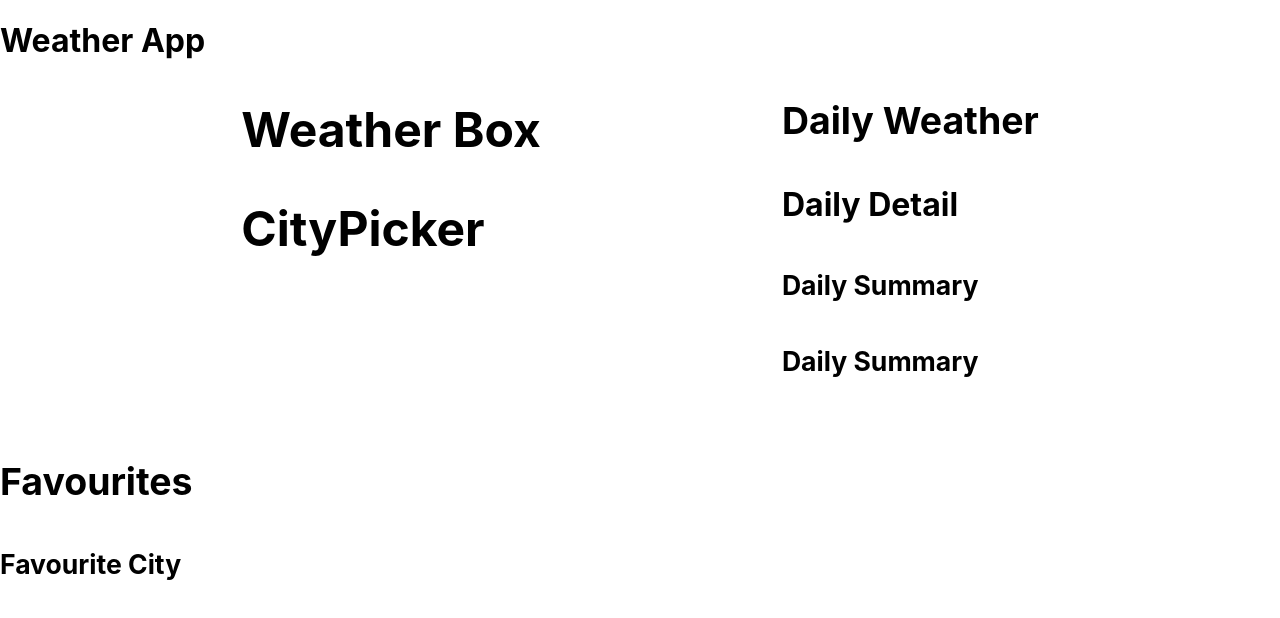
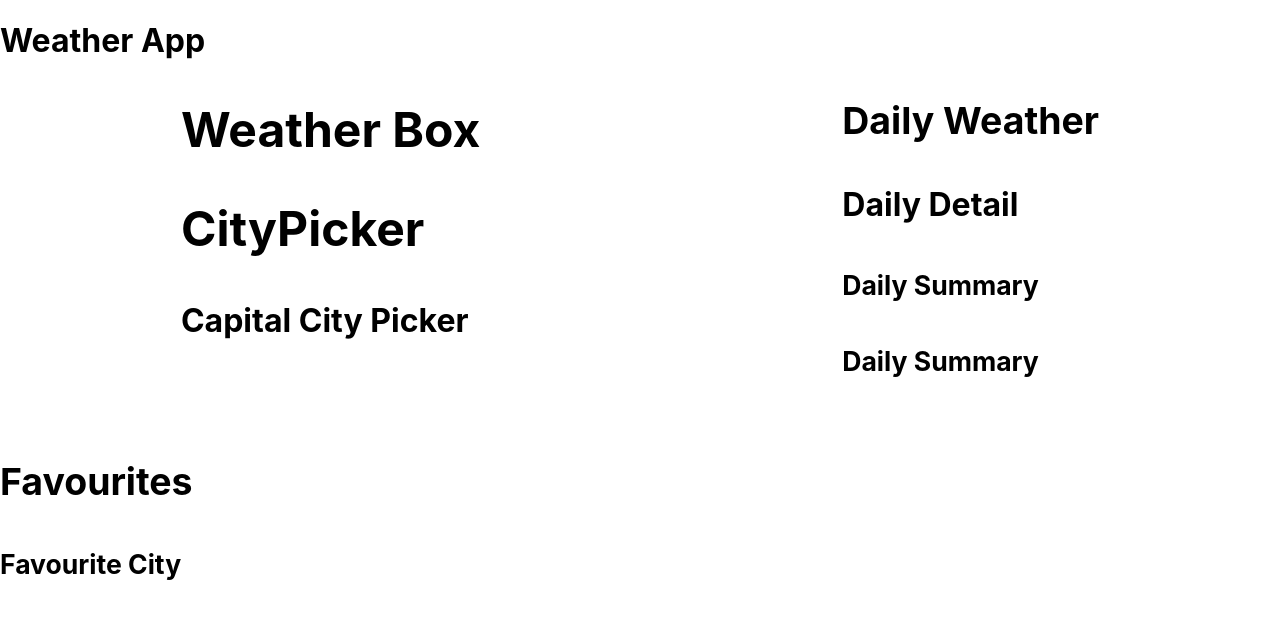
Before and after one commit to McMuds/JavaScriptHomework, a React (Create React App) app in the folder week_07/weather/: page / in a window 1280 px wide. Shown: the top 618 px of the page. Built offline with nearby package versions, Linux system fonts and the light colour scheme; the HTML template or start-up script is replaced by a standard one.

Commit message:
Added Capital CIty Picker

```diff
--- /dev/null
+++ b/week_07/weather/src/Components/CapitalCityPicker/CapitalCityPicker.js
@@ -0,0 +1,9 @@
+const CapitalCityPicker = () => {
+  return (
+    <>
+      <h4>Capital City Picker</h4>
+    </>
+   );
+}
+
+export default CapitalCityPicker;
--- a/week_07/weather/src/Components/CityPicker/CityPicker.js
+++ b/week_07/weather/src/Components/CityPicker/CityPicker.js
@@ -1,7 +1,10 @@
+import CapitalCityPicker from "../CapitalCityPicker/CapitalCityPicker";
+
 const CityPicker = () => {
   return (
     <>
       <h2>CityPicker</h2>
+      <CapitalCityPicker/>
     </>
    );
 }
--- a/week_07/weather/src/Container/WeatherBox.css
+++ b/week_07/weather/src/Container/WeatherBox.css
@@ -1,6 +1,6 @@
 .horizontal-container{
     display: flex;
     flex-direction: row;
-    justify-content: space-evenly;
+    justify-content: space-around;
     align-content: center;
 }
```
